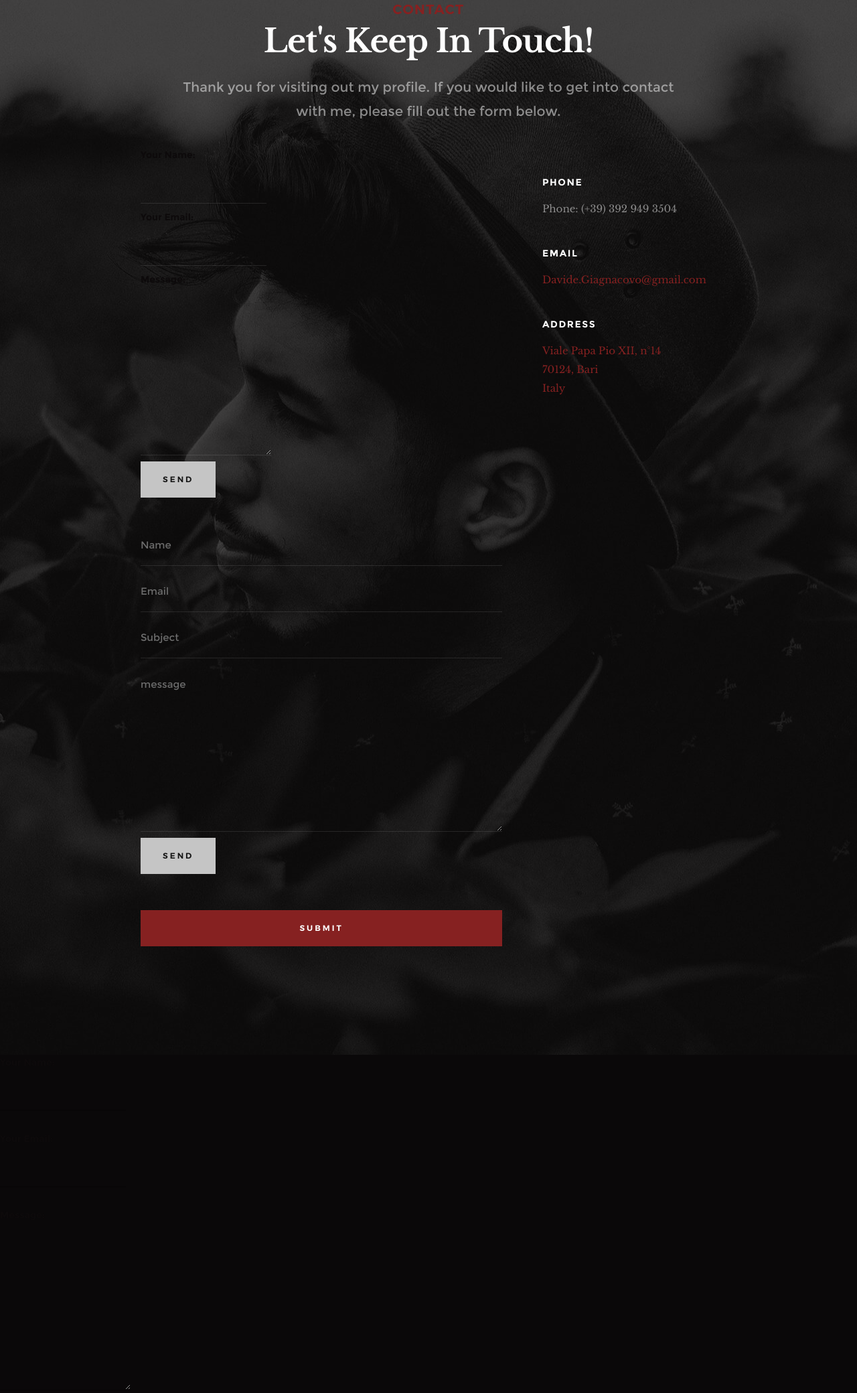
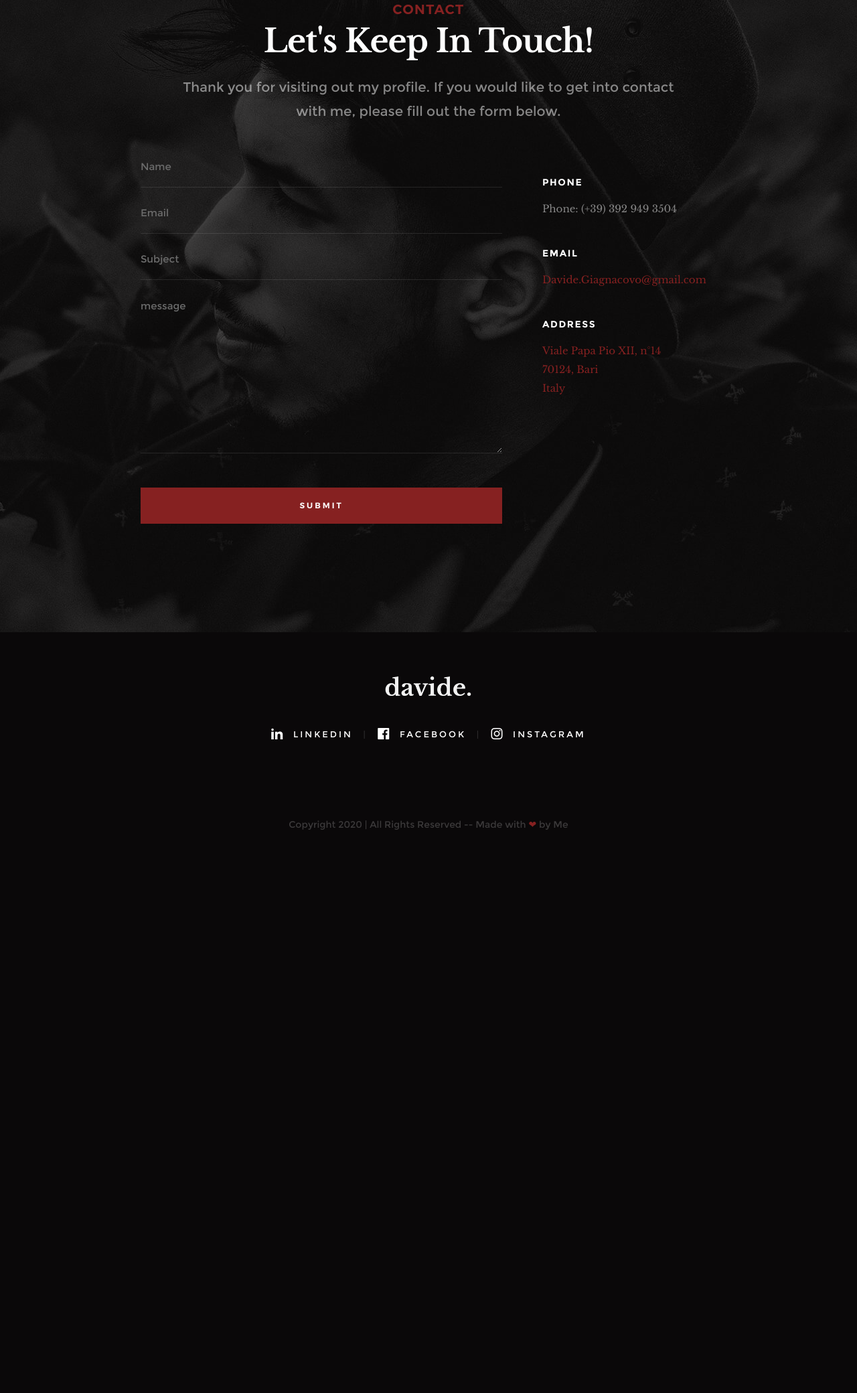
Before and after one commit to Davigun92/DavideResume, a plain HTML site: page index.html in a window 1280 px wide. Shown: the part 7137-9217 px from the top of the page at 67% size. After the commit the page ends 8424 px from the top, so only its background shows below. Drawn offline with Linux system fonts and the light colour scheme.

Commit message:
Ritorno alla versione funzionante

```diff
--- a/index.html
+++ b/index.html
@@ -819,42 +819,21 @@
 
         <div class="row contact__main">
             <div class="col-eight tab-full contact__form">
-
-<form
-  action="https://formspree.io/davide.giagnacovo@gmail.com"
-  method="POST"
->
-  <label>
-    Your Name:
-    <input type="text" name="name">
-  </label>
-  <label>
-    Your Email:
-    <input type="email" name="_replyto">
-  </label>
-  <label>
-    Message:
-    <textarea name="message"></textarea>
-  </label>
-  <input type="submit" value="Send">
-</form>
-
-                <form name="contactForm" id="contactForm" action="https://formspree.io/davide.giagnacovo@gmail.com" method="POST">
+                <form name="contactForm" id="contactForm" method="post" action="">
                     <fieldset>
 
                     <div class="form-field">
-                        <input name="name" type="text" id="contactName" placeholder="Name" value="" minlength="2" required="" aria-required="true" class="full-width">
+                        <input name="contactName" type="text" id="contactName" placeholder="Name" value="" minlength="2" required="" aria-required="true" class="full-width">
                     </div>
                     <div class="form-field">
-                        <input name="_replyto" type="email" id="contactEmail" placeholder="Email" value="" required="" aria-required="true" class="full-width">
+                        <input name="contactEmail" type="email" id="contactEmail" placeholder="Email" value="" required="" aria-required="true" class="full-width">
                     </div>
                     <div class="form-field">
-                        <input name="subject" type="text" id="contactSubject" placeholder="Subject" value="" class="full-width">
+                        <input name="contactSubject" type="text" id="contactSubject" placeholder="Subject" value="" class="full-width">
                     </div>
                     <div class="form-field">
-                        <textarea name="message" id="contactMessage" placeholder="message" rows="10" cols="50" required="" aria-required="true" class="full-width"></textarea>
+                        <textarea name="contactMessage" id="contactMessage" placeholder="message" rows="10" cols="50" required="" aria-required="true" class="full-width"></textarea>
                     </div>
-                    <input type="submit" value="Send">
                     <div class="form-field">
                         <button class="full-width btn--primary">Submit</button>
                         <div class="submit-loader">
@@ -866,9 +845,9 @@
                             </div>
                         </div>
                     </div>
+
                     </fieldset>
                 </form>
-
 
                 <!-- contact-warning -->
                 <div class="message-warning">
@@ -901,27 +880,6 @@
         </div>
 
     </section> <!-- end s-contact -->
-
-
-    <form
-  action="https://formspree.io/davide.giagnacovo@gmail.com"
-  method="POST"
->
-  <label>
-    Your Name:
-    <input type="text" name="name">
-  </label>
-  <label>
-    Your Email:
-    <input type="email" name="_replyto">
-  </label>
-  <label>
-    Message:
-    <textarea name="message"></textarea>
-  </label>
-  <input type="submit" value="Send">
-</form>
-
 
 
     <!-- footer
@@ -957,7 +915,7 @@
             <div class="col-twelve">
                 <div class="copyright">
                     <span>Copyright 2020 | All Rights Reserved  -- <style>.heart{color: #862121;}</style>
-					Made with <span class="heart">❤</span> by Me </span>
+                    Made with <span class="heart">❤</span> by Me </span>
 
                 </div>
 
@@ -1021,7 +979,6 @@
     <script src="js/plugins.js"></script>
     <script src="js/main.js"></script>
 
-
 </body>
 
 </html>
```
